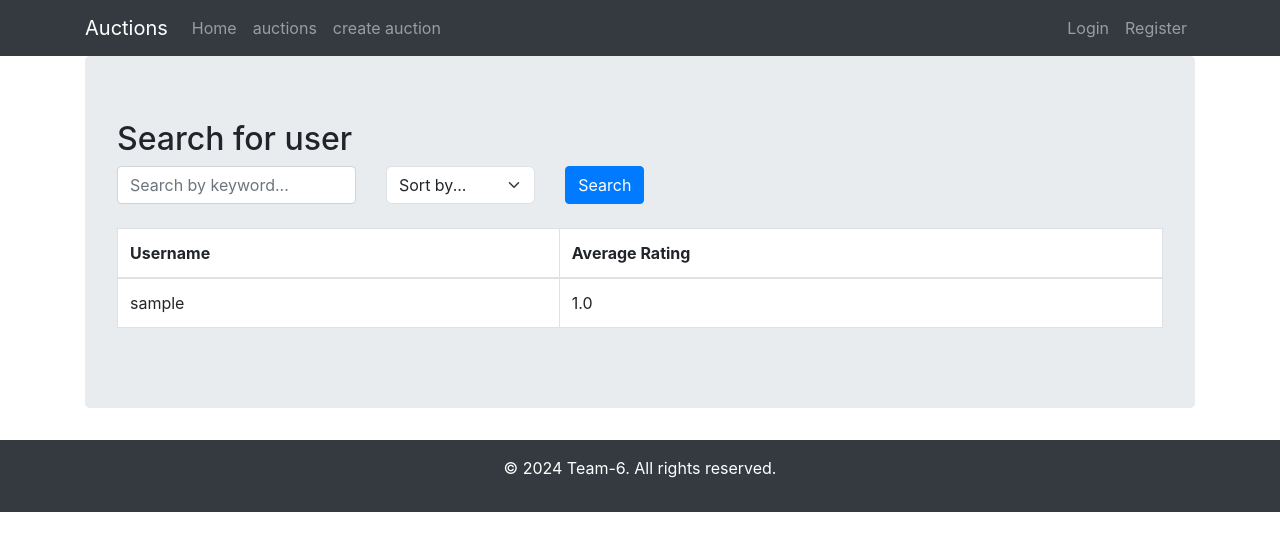
After one commit to nightecz/auction_portal_final_project, a Django app: page /user_search/ in a window 1280 px wide. The commit adds this page. Shown: the top 551 px of the page. Run offline with Django 5.2, Linux system fonts and the light colour scheme; tables that the repository leaves empty hold one stand-in row (values such as "Sample post"); some libraries are stand-ins or nearby versions.

Commit message:
- new feature User search (new UserSearchView, templates url)

```diff
--- a/final_project/urls.py
+++ b/final_project/urls.py
@@ -6,7 +6,7 @@ from django.urls import path
 from viewer.views import (index, CustomLoginView, ProfileView, RegisterView, AuctionView, WatchlistView,
                           AuctionCreateView, ProfileEditView, AuctionDetailView, AuctionSellingView, PlaceBidView,
                           AddToWatchlistView, WatchlistDeleteView, AuctionSearchView, AuctionUpdateView, ContactInfoView,
-                          SellerConfirmView, BuyerConfirmView, AuctionCancelView, AuctionBiddingView, ReviewCreateView)
+                          SellerConfirmView, BuyerConfirmView, AuctionCancelView, AuctionBiddingView, ReviewCreateView, UserSearchView)
 
 
 urlpatterns = [
@@ -33,6 +33,7 @@ urlpatterns = [
     path('auction/<int:purchase_id>/seller-confirmation/', SellerConfirmView.as_view(), name='seller_confirmation'),
     path('contact-info/<int:purchase_id>/', ContactInfoView.as_view(), name='contact_info'),
     path('review/add/', ReviewCreateView.as_view(), name='review_form'),
+    path('user_search/', UserSearchView.as_view(), name='user_search'),
 
     path('watchlist/', WatchlistView.as_view(), name='watchlist'),
     path('add-to-watchlist/<int:auction_id>/', AddToWatchlistView.as_view(), name='add_to_watchlist'),
--- a/viewer/templates/auctions.html
+++ b/viewer/templates/auctions.html
@@ -45,6 +45,7 @@
             </div>
             <div>
                 <a href="{% url 'advanced_search' %}" class="btn btn-secondary">Advanced search</a>
+                <a href="{% url 'user_search' %}" class="btn btn-secondary">User search</a>
             </div>
         </div>
     </form>
--- /dev/null
+++ b/viewer/templates/user_search.html
@@ -0,0 +1,64 @@
+{% extends 'base.html' %}
+
+{% block title %}
+    User Search
+{% endblock %}
+
+{% block content %}
+    <h2>Search for user</h2>
+    <form method="get" action="{% url 'user_search' %}" class="mb-4">
+        <div class="row">
+            <div class="col-md-3">
+                <input type="text" name="q" class="form-control" placeholder="Search by keyword..." value="{{ request.GET.q }}">
+            </div>
+            <div class="col-md-2">
+                <select name="sort_by" class="form-select">
+                    <option value="">Sort by...</option>
+                    <option value="average_rating" {% if request.GET.sort_by == 'average_rating' %}selected{% endif %}>Average Rating</option>
+                    <option value="-average_rating" {% if request.GET.sort_by == '-average_rating' %}selected{% endif %}>Highest Rating</option>
+                </select>
+            </div>
+            <div class="col-md-2">
+                <button type="submit" class="btn btn-primary">Search</button>
+            </div>
+        </div>
+    </form>
+
+    {% if profiles %}
+        <table class="table table-bordered">
+            <thead>
+                <tr>
+                    <th>Username</th>
+                    <th>Average Rating</th>
+                </tr>
+            </thead>
+            <tbody>
+                {% for profile in profiles %}
+                <tr>
+                    <td>{{ profile.user.username }}</td>
+                    <td>
+                        {% if profile.average_rating %}
+                            {{ profile.average_rating|floatformat:1 }}
+                        {% else %}
+                            No reviews yet
+                        {% endif %}
+                    </td>
+                </tr>
+                {% endfor %}
+            </tbody>
+        </table>
+        {% if is_paginated %}
+            <div class="pagination">
+                {% if page_obj.has_previous %}
+                    <a href="?{% with request.GET.q as q %}q={{ q }}&page={{ page_obj.previous_page_number }}{% endwith %}" class="btn btn-light">Previous</a>
+                {% endif %}
+                <span>Page {{ page_obj.number }} of {{ page_obj.paginator.num_pages }}</span>
+                {% if page_obj.has_next %}
+                    <a href="?{% with request.GET.q as q %}q={{ q }}&page={{ page_obj.next_page_number }}{% endwith %}" class="btn btn-light">Next</a>
+                {% endif %}
+            </div>
+        {% endif %}
+    {% else %}
+        <p>No users found.</p>
+    {% endif %}
+{% endblock %}
--- a/viewer/views.py
+++ b/viewer/views.py
@@ -11,7 +11,7 @@ from django.contrib import messages
 from django.contrib.auth import logout, login
 from django.contrib.auth.views import LoginView
 from django.shortcuts import render, redirect, get_object_or_404
-from django.db.models import CharField, TextField, DateTimeField, ForeignKey, Q, BooleanField, Case, When
+from django.db.models import CharField, TextField, DateTimeField, ForeignKey, Q, BooleanField, Case, When, Avg
 from django.shortcuts import render, redirect
 from django.db.models import Q
 from django.utils.decorators import method_decorator
@@ -231,6 +231,44 @@ class AuctionSearchView(ListView):
 from django.utils import timezone
 
 from django.utils import timezone
+
+class UserSearchView(ListView):
+    template_name = 'user_search.html'
+    model = Profile
+    context_object_name = 'profiles'
+    paginate_by = 20  # numbers of auctions per page
+
+    def get_queryset(self):
+        profiles = Profile.objects.all()
+
+        profiles = profiles.annotate(average_rating=Avg('received_reviews__rating'))
+
+        # filtering by username (keyword)
+        query = self.request.GET.get('q', '').strip()
+        if query:
+            profiles = profiles.filter(
+                Q(user__username__icontains=query))
+
+        # filtering by average score
+        min_average_rating = self.request.GET.get('average_rating')
+        if min_average_rating:
+            try:
+                min_average_rating = float(min_average_rating)
+                profiles = profiles.filter(average_rating__gte=min_average_rating)
+            except ValueError:
+                pass  # if number is not valit, filtr ignore
+
+
+        # sorting by average score
+        sort_by = self.request.GET.get('sort_by', '-average_rating')  # Výchozí řazení
+        if sort_by in ['average_rating', '-average_rating']:
+            profiles = profiles.order_by(sort_by)
+        return profiles
+
+    def get_context_data(self, **kwargs):
+        context = super().get_context_data(**kwargs)
+        context['average_rating'] = self.request.GET.get('average_rating', '')
+        return context
 
 class AuctionDetailView(TemplateView):
     template_name = 'auction_detail.html'
```
